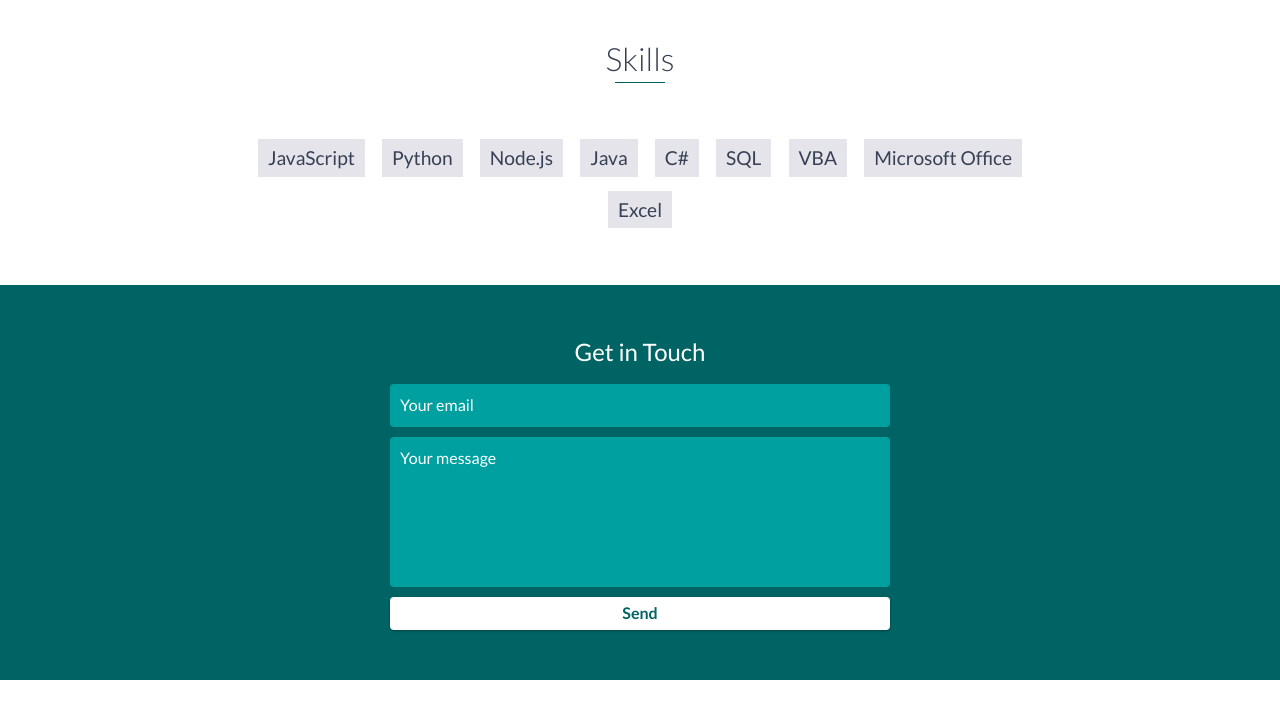
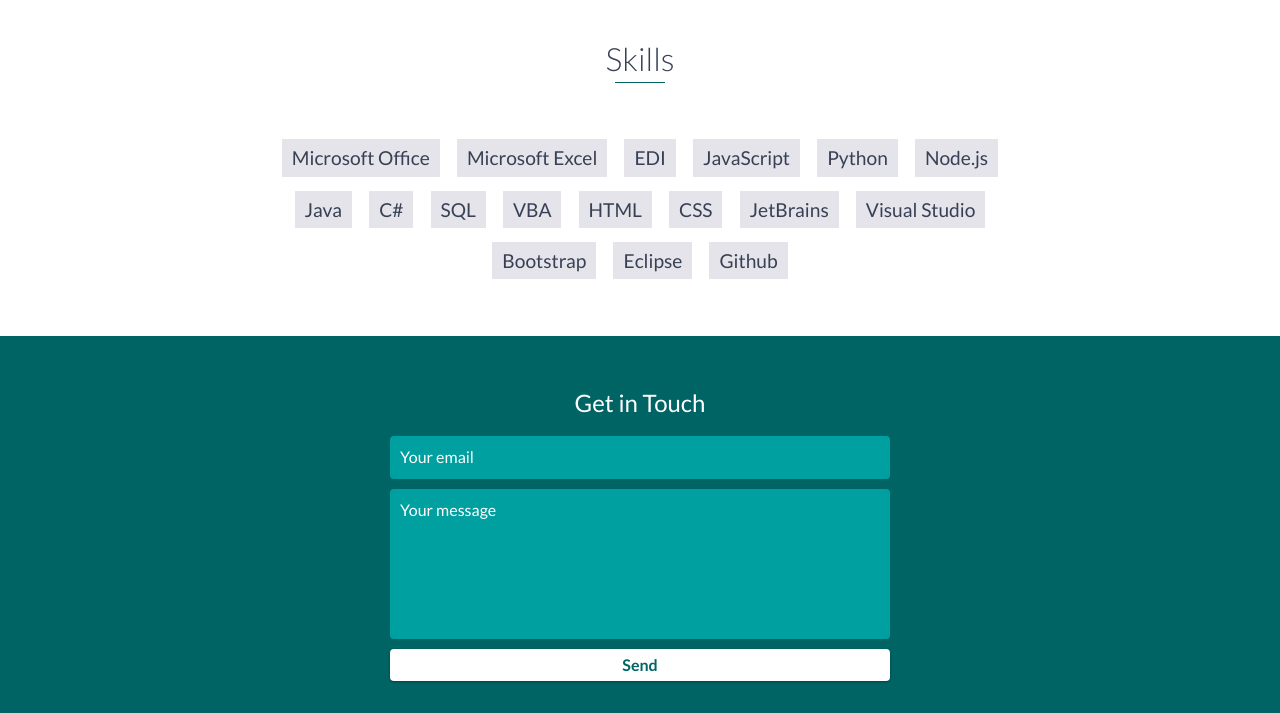
Before and after one commit to NBPrograms/NBPrograms.github.io, a website: page index.html in a window 1280 px wide. Shown: the part 3360-4073 px from the top of the page. Drawn offline with nearby package versions, Linux system fonts and the light colour scheme.

Commit message:
Update index.html

```diff
--- a/index.html
+++ b/index.html
@@ -208,6 +208,9 @@
     <div id="skills">
         <h2 class="heading">Skills</h2>
         <ul>
+            <li>Microsoft Office</li>
+            <li>Microsoft Excel</li>
+            <li>EDI</li>
             <li>JavaScript</li>
             <li>Python</li>
             <li>Node.js</li>
@@ -215,8 +218,13 @@
             <li>C#</li>
             <li>SQL</li>
             <li>VBA</li>
-            <li>Microsoft Office</li>
-            <li>Excel</li>
+            <li>HTML</li>
+            <li>CSS</li>
+            <li>JetBrains</li>
+            <li>Visual Studio</li>
+            <li>Bootstrap</li>
+            <li>Eclipse</li>
+            <li>Github</li>
         </ul>
     </div>
     <!-- End #skills -->
```
